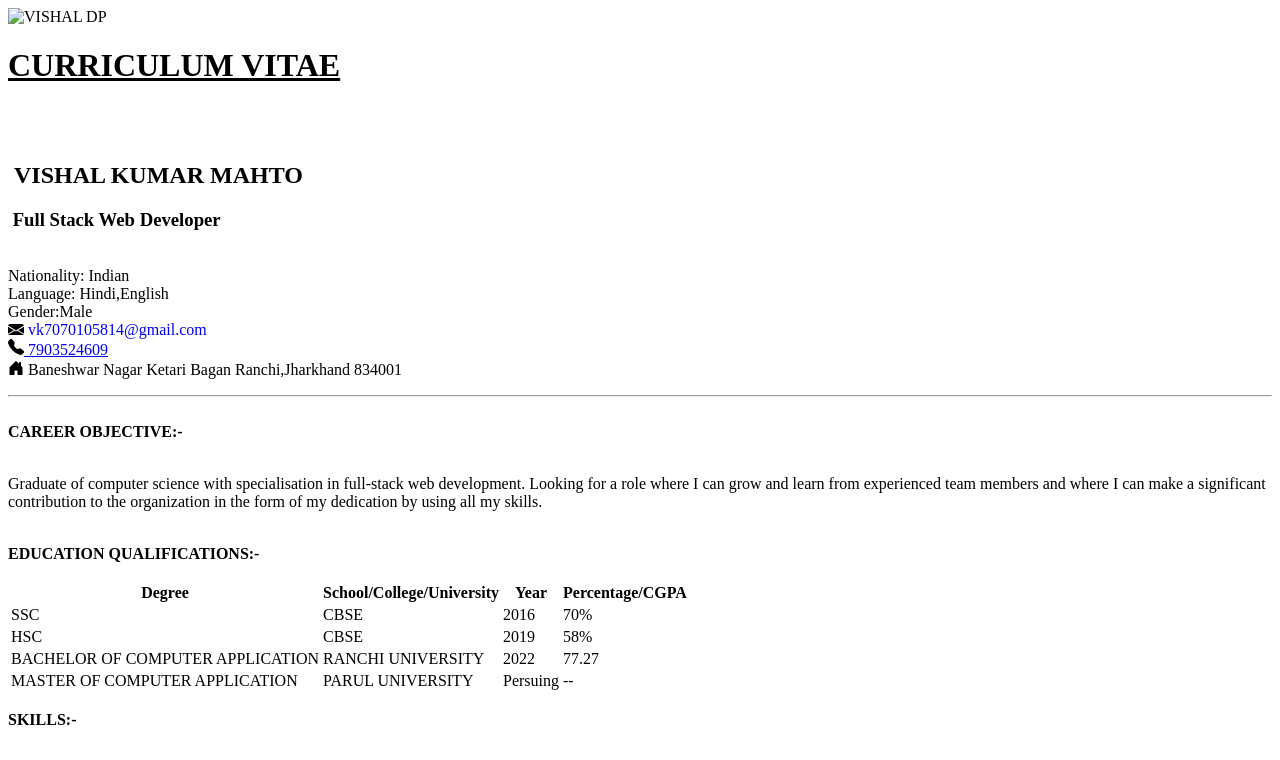
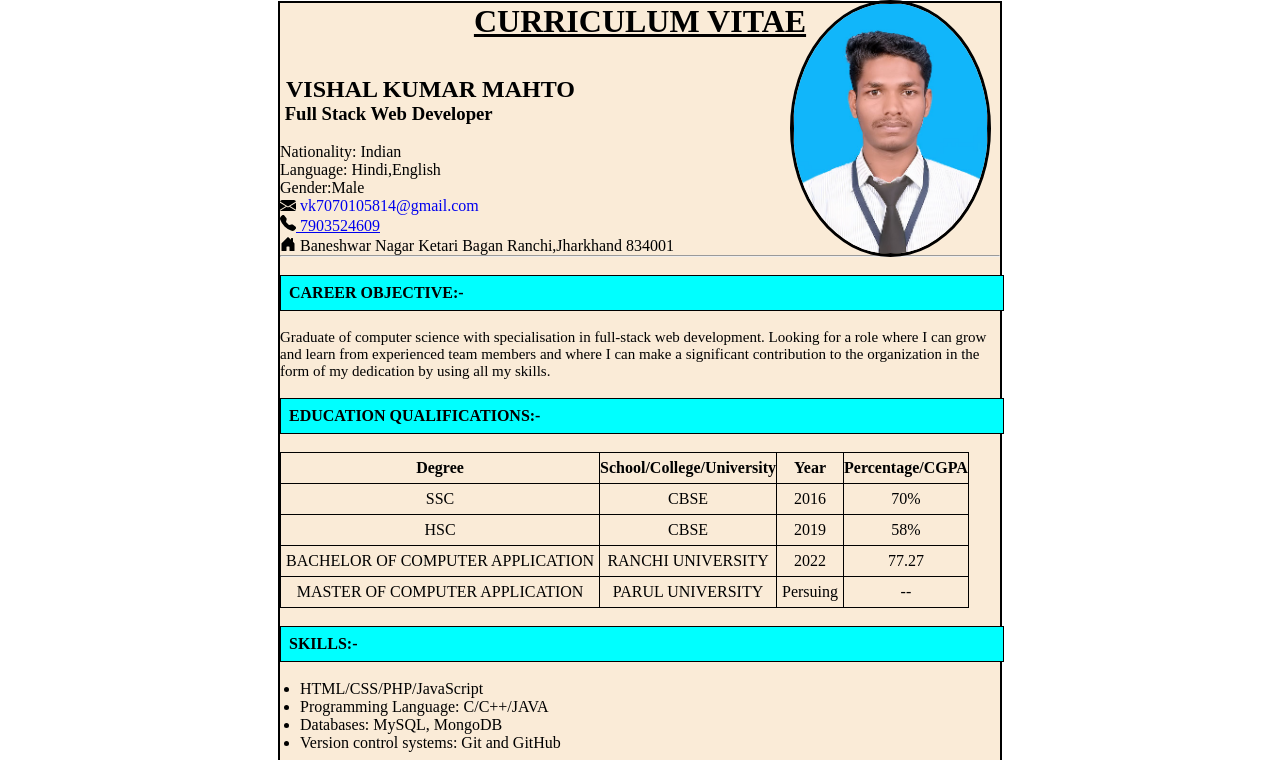
Before and after one commit to Vishal-kr-mahto/Resume-using-HTML-and-CSS, a plain HTML site: page index.html in a window 1280 px wide. Shown: the top 760 px of the page. Drawn offline with nearby package versions, Linux system fonts and the light colour scheme; the site is published under a folder, as on GitHub Pages, so addresses that start at the root find nothing.

Commit message:
Update index.html

```diff
--- a/index.html
+++ b/index.html
@@ -7,11 +7,11 @@
     <title>Resume</title>
     <link rel="stylesheet" href="https://cdnjs.cloudflare.com/ajax/libs/font-awesome/4.7.0/css/font-awesome.min.css">
     <script src="https://stackpath.bootstrapcdn.com/bootstrap/4.3.1/js/bootstrap.min.js"></script>
-    <link rel="stylesheet" href="/style.css">
+    <link rel="stylesheet" href="style.css">
 </head>
 <body>
     <div class="column">
-        <img src="/vishal.JPG" alt="VISHAL DP">
+        <img src="vishal.JPG" alt="VISHAL DP">
     </div>
     <div class="outer">
 
```
